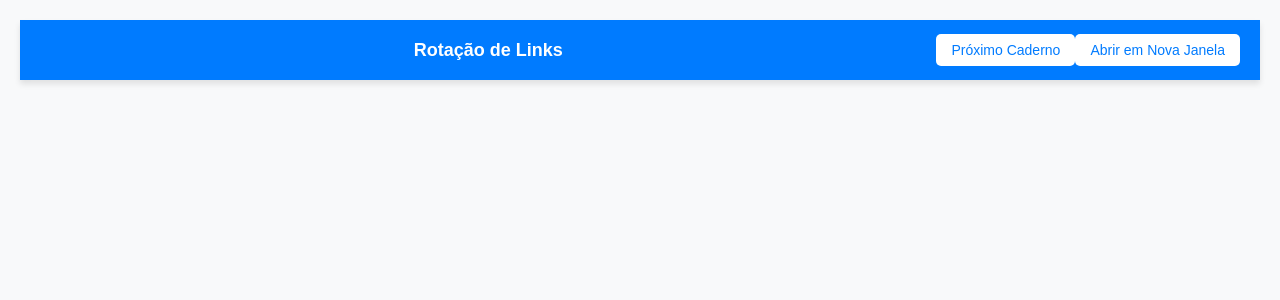
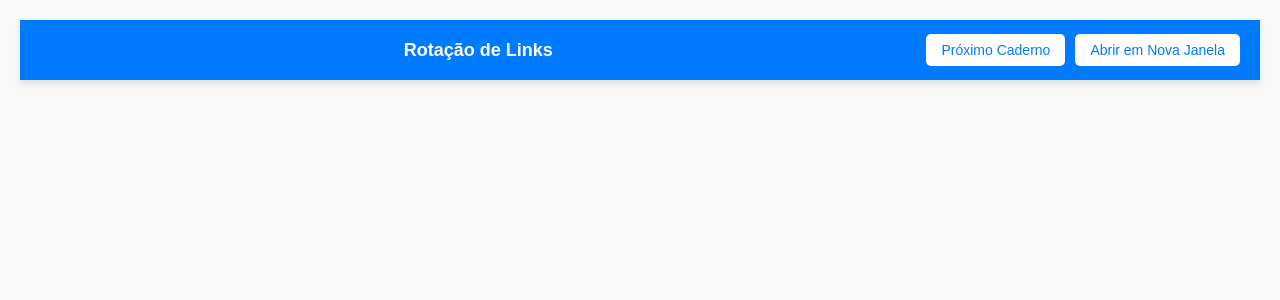
Before and after one commit to marciobarrosdeoliveira/linkstectcu, a Flask app: template templates/index.html in a window 1280 px wide. Shown: the top 300 px of the page. Run offline with Flask 3, Linux system fonts and the light colour scheme; the template is opened without the code that fills it, so the values that code supplies are empty.

Commit message:
Update index.html

```diff
--- a/templates/index.html
+++ b/templates/index.html
@@ -72,6 +72,8 @@
                 color: #007BFF;
                 cursor: pointer;
                 transition: background 0.3s;
+                margin-left: 10px;
+
             }
 
             button:hover {
```
